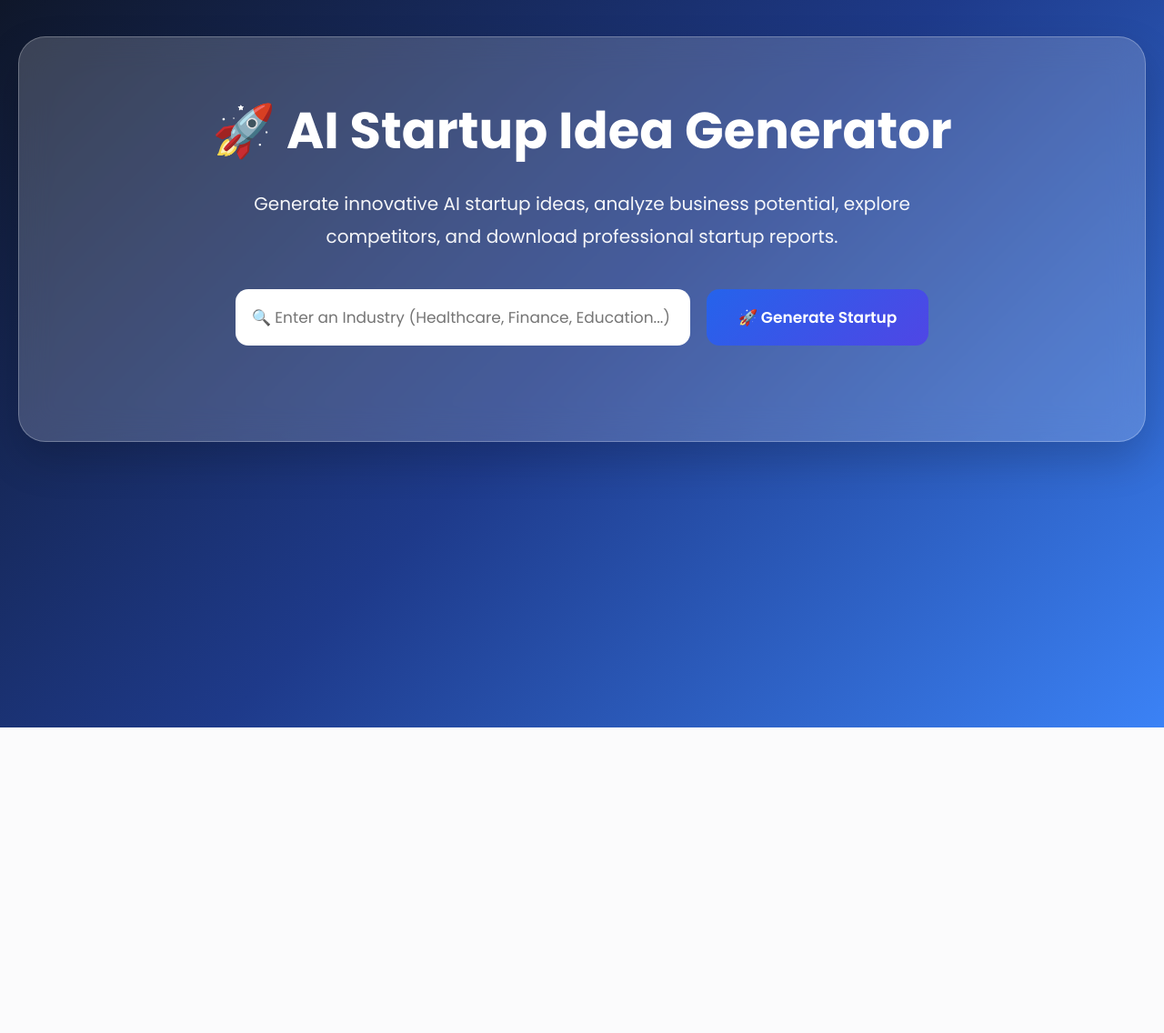
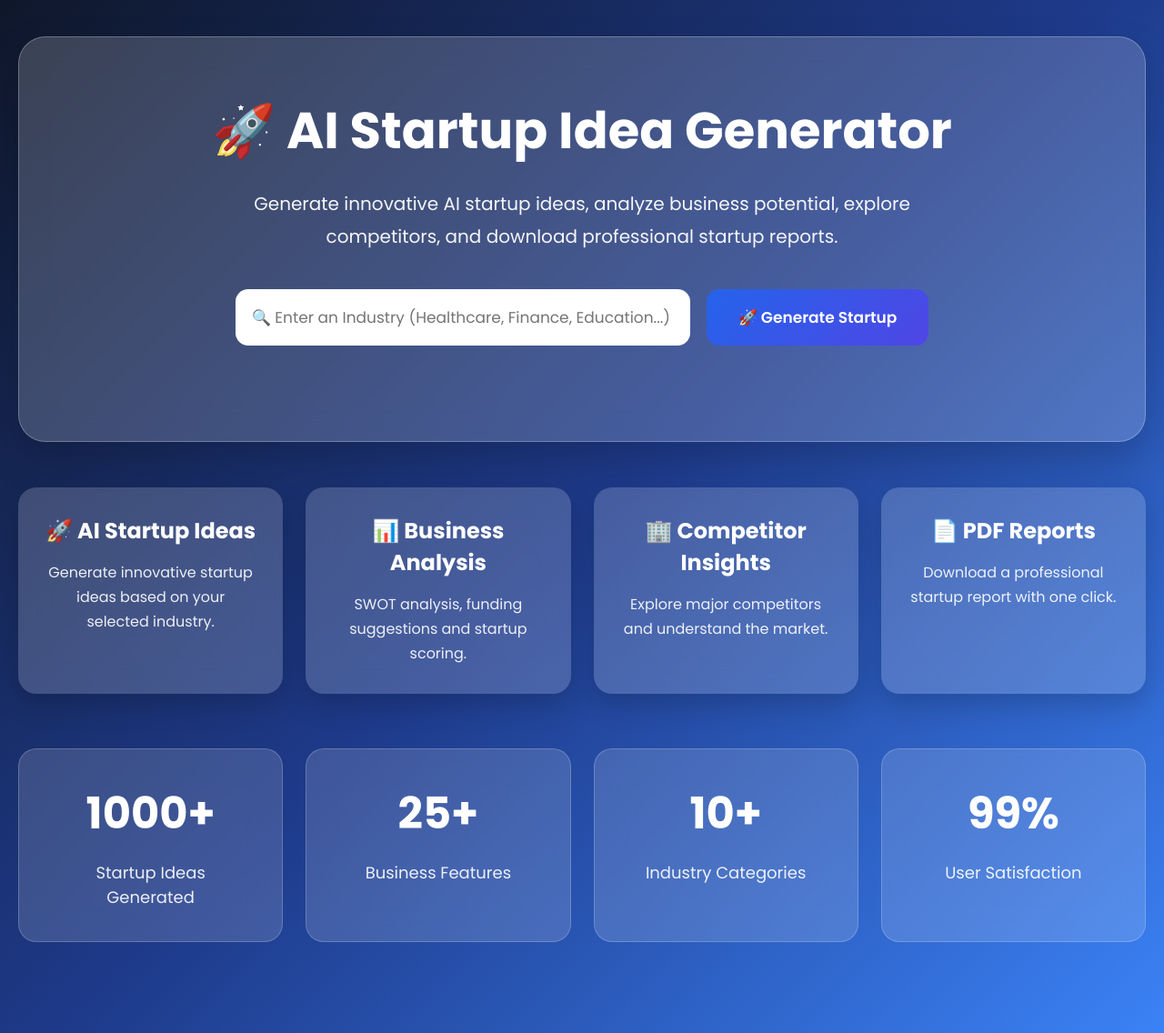
Before and after one commit to Vaishnaviv-p/AI-Startup-Idea-Generator, a Flask app: page / in a window 1280 px wide. Shown: the whole page at 91% size. Before the commit the page ends 800 px from the top, so only its background shows below. Run offline with Flask 3, Linux system fonts and the light colour scheme.

Commit message:
Version 15.2 Professional landing page with feature cards, statistics and footer

```diff
--- a/static/style.css
+++ b/static/style.css
@@ -551,3 +551,125 @@ width:100%;
     animation:fadeUp .8s ease;
 
 }
+/* ===========================
+   FEATURES
+=========================== */
+
+.features{
+
+    display:grid;
+
+    grid-template-columns:repeat(auto-fit,minmax(250px,1fr));
+
+    gap:25px;
+
+    margin:50px 0;
+
+}
+
+.feature-card{
+
+    background:rgba(255,255,255,.18);
+
+    backdrop-filter:blur(18px);
+
+    border-radius:20px;
+
+    padding:30px;
+
+    text-align:center;
+
+    transition:.35s;
+
+    box-shadow:0 12px 30px rgba(0,0,0,.18);
+
+}
+
+.feature-card:hover{
+
+    transform:translateY(-8px);
+
+}
+
+.feature-card h2{
+
+    color:white;
+
+    margin-bottom:15px;
+
+    font-size:24px;
+
+}
+
+.feature-card p{
+
+    color:white;
+
+    opacity:.9;
+
+    line-height:1.7;
+
+}
+/* ===========================
+   STATISTICS SECTION
+=========================== */
+
+.stats-section{
+
+    display:grid;
+
+    grid-template-columns:repeat(auto-fit,minmax(220px,1fr));
+
+    gap:25px;
+
+    margin:60px 0;
+
+}
+
+.stat-card{
+
+    background:rgba(255,255,255,.15);
+
+    backdrop-filter:blur(18px);
+
+    border-radius:20px;
+
+    padding:35px;
+
+    text-align:center;
+
+    border:1px solid rgba(255,255,255,.2);
+
+    transition:.35s;
+
+}
+
+.stat-card:hover{
+
+    transform:translateY(-8px);
+
+    box-shadow:0 15px 35px rgba(0,0,0,.2);
+
+}
+
+.stat-card h2{
+
+    font-size:48px;
+
+    color:#ffffff;
+
+    margin-bottom:15px;
+
+    font-weight:700;
+
+}
+
+.stat-card p{
+
+    color:#ffffff;
+
+    opacity:.9;
+
+    font-size:18px;
+
+}
--- a/templates/index.html
+++ b/templates/index.html
@@ -39,6 +39,88 @@
             </button>
 
         </form>
+
+    </div>
+
+</div>
+<!-- Feature Section -->
+
+<div class="features">
+
+    <div class="feature-card">
+
+        <h2>🚀 AI Startup Ideas</h2>
+
+        <p>
+            Generate innovative startup ideas based on your selected industry.
+        </p>
+
+    </div>
+
+    <div class="feature-card">
+
+        <h2>📊 Business Analysis</h2>
+
+        <p>
+            SWOT analysis, funding suggestions and startup scoring.
+        </p>
+
+    </div>
+
+    <div class="feature-card">
+
+        <h2>🏢 Competitor Insights</h2>
+
+        <p>
+            Explore major competitors and understand the market.
+        </p>
+
+    </div>
+
+    <div class="feature-card">
+
+        <h2>📄 PDF Reports</h2>
+
+        <p>
+            Download a professional startup report with one click.
+        </p>
+
+    </div>
+
+</div>
+<!-- Statistics Section -->
+
+<div class="stats-section">
+
+    <div class="stat-card">
+
+        <h2>1000+</h2>
+
+        <p>Startup Ideas Generated</p>
+
+    </div>
+
+    <div class="stat-card">
+
+        <h2>25+</h2>
+
+        <p>Business Features</p>
+
+    </div>
+
+    <div class="stat-card">
+
+        <h2>10+</h2>
+
+        <p>Industry Categories</p>
+
+    </div>
+
+    <div class="stat-card">
+
+        <h2>99%</h2>
+
+        <p>User Satisfaction</p>
 
     </div>
 
```
